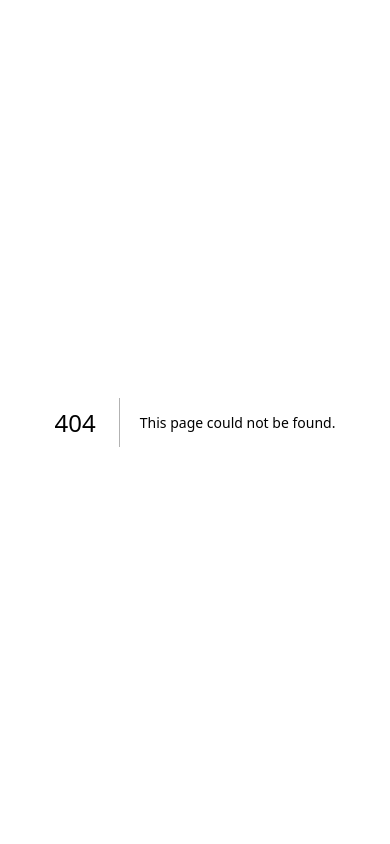
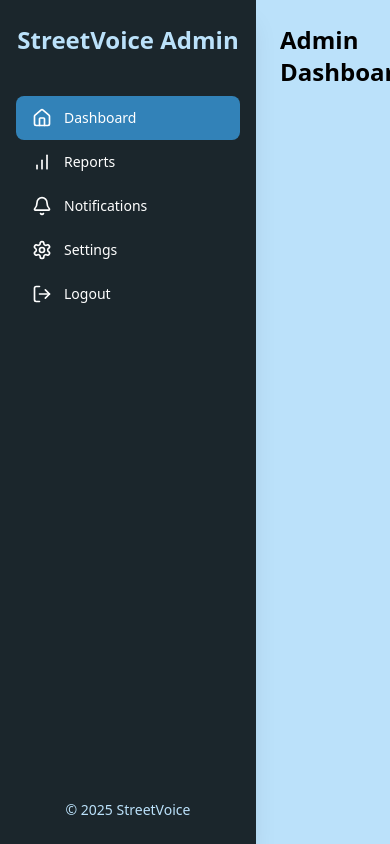
Before and after one commit to arorarish245/StreetVoice, a Next.js app in the folder frontend/: page /admin/dashboard in a window 390 px wide. Before the commit this address had no page. Built offline with nearby package versions, Linux system fonts and the light colour scheme.

Commit message:
add responsive sidebar layout for admin panel

```diff
--- a/frontend/package.json
+++ b/frontend/package.json
@@ -11,6 +11,7 @@
   "dependencies": {
     "axios": "^1.9.0",
     "framer-motion": "^12.10.4",
+    "lucide-react": "^0.510.0",
     "next": "15.3.1",
     "next-auth": "^4.24.11",
     "react": "^19.0.0",
--- /dev/null
+++ b/frontend/src/app/admin/dashboard/page.tsx
@@ -0,0 +1,8 @@
+export default function DashboardPage() {
+  return (
+    <div>
+      <h1 className="text-2xl font-bold">Admin Dashboard</h1>
+      {/* Add your dashboard content here */}
+    </div>
+  );
+}
--- /dev/null
+++ b/frontend/src/app/admin/layout.tsx
@@ -0,0 +1,8 @@
+'use client';
+
+import SidebarLayout from "../components/Sidebar";
+
+
+export default function AdminLayout({ children }: { children: React.ReactNode }) {
+  return <SidebarLayout>{children}</SidebarLayout>;
+}
--- a/frontend/src/app/auth/page.tsx
+++ b/frontend/src/app/auth/page.tsx
@@ -44,7 +44,7 @@
       if (!data.profile_complete) {
         window.location.href = "/profile-page";
       } else if (data.role === "Admin") {
-        window.location.href = "/dashboard"; // Admin dashboard route
+        window.location.href = "/admin/dashboard"; // Admin dashboard route
       } else {
         window.location.href = "/main"; // User home/dashboard route
       }
@@ -97,7 +97,7 @@
         if (!data.profile_complete) {
           window.location.href = "/profile-page";
         } else if (data.role === "Admin") {
-          window.location.href = "/dashboard";
+          window.location.href = "/admin/dashboard";
         } else {
           window.location.href = "/main";
         }
--- a/frontend/src/app/components/GoogleLoginButton.tsx
+++ b/frontend/src/app/components/GoogleLoginButton.tsx
@@ -37,7 +37,7 @@
       if (!data.profile_complete) {
         window.location.href = "/profile-page";
       } else if (data.role === "Admin") {
-        window.location.href = "/dashboard";
+        window.location.href = "/admin/dashboard";
       } else {
         window.location.href = "/main";
       }
--- /dev/null
+++ b/frontend/src/app/components/Sidebar.tsx
@@ -0,0 +1,55 @@
+'use client';
+import { ReactNode } from "react";
+import Link from "next/link";
+import { usePathname } from "next/navigation";
+import { Home, BarChart, Bell, Settings, LogOut } from "lucide-react";
+
+const navItems = [
+  { label: "Dashboard", icon: <Home size={20} />, href: "/admin/dashboard" },
+  { label: "Reports", icon: <BarChart size={20} />, href: "/admin/reports" },
+  { label: "Notifications", icon: <Bell size={20} />, href: "/admin/notifications" },
+  { label: "Settings", icon: <Settings size={20} />, href: "/admin/settings" },
+  { label: "Logout", icon: <LogOut size={20} />, href: "/logout" },
+];
+
+export default function SidebarLayout({ children }: { children: ReactNode }) {
+  const pathname = usePathname();
+
+  return (
+    <div className="flex min-h-screen">
+      {/* Sidebar */}
+      <aside className="w-64 bg-[#1B262C] text-white fixed h-full shadow-xl flex flex-col justify-between py-6 px-4">
+        <div>
+          <h2 className="text-2xl font-bold text-[#BBE1FA] mb-10 text-center">
+            StreetVoice Admin
+          </h2>
+          <nav className="space-y-3">
+            {navItems.map((item) => (
+              <Link key={item.label} href={item.href}>
+                <div
+                  className={`flex items-center gap-3 px-4 py-3 rounded-lg cursor-pointer transition-all duration-200 ${
+                    pathname === item.href
+                      ? "bg-[#3282B8] text-white"
+                      : "hover:bg-[#0F4C75]"
+                  }`}
+                >
+                  {item.icon}
+                  <span className="text-sm font-medium">{item.label}</span>
+                </div>
+              </Link>
+            ))}
+          </nav>
+        </div>
+
+        <footer className="text-sm text-[#BBE1FA] text-center">
+          © 2025 StreetVoice
+        </footer>
+      </aside>
+
+      {/* Page Content */}
+      <main className="ml-64 w-full p-6 bg-[#BBE1FA] min-h-screen overflow-auto">
+        {children}
+      </main>
+    </div>
+  );
+}
--- a/frontend/src/app/profile-page/page.tsx
+++ b/frontend/src/app/profile-page/page.tsx
@@ -93,7 +93,7 @@
     if (res.ok) {
       // Handle success - redirect accordingly
       if (formData.role === "Admin") {
-        router.push("/dashboard");
+        router.push("/admin/dashboard");
       } else {
         router.push("/main");
       }
```
Also changed, not shown: frontend/src/app/admin/notifications_/page.tsx (added), frontend/src/app/admin/reports/page.tsx (added), frontend/src/app/admin/settings/page.tsx (added), 2 other files (tests, documents, lock files or other folders).
